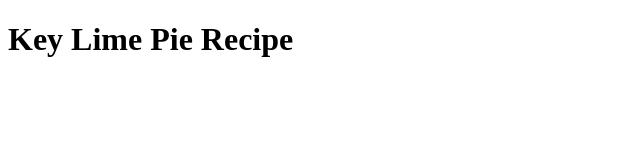
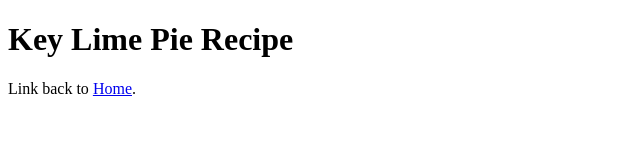
Before and after one commit to theolaf76104/odin-recipes, a plain HTML site: page recipes/key-lime-pie.html in a window 1280 px wide. Shown: the whole page, without its empty margins (0-640 px from the left). Drawn offline with Linux system fonts and the light colour scheme.

Commit message:
Create link to index page

```diff
--- a/recipes/key-lime-pie.html
+++ b/recipes/key-lime-pie.html
@@ -7,5 +7,7 @@
 </head>
 <body>
     <h1>Key Lime Pie Recipe</h1>
+
+    <p>Link back to <a href="../index.html" rel="noopener noreferrer">Home</a>.</p>
 </body>
 </html>
```
